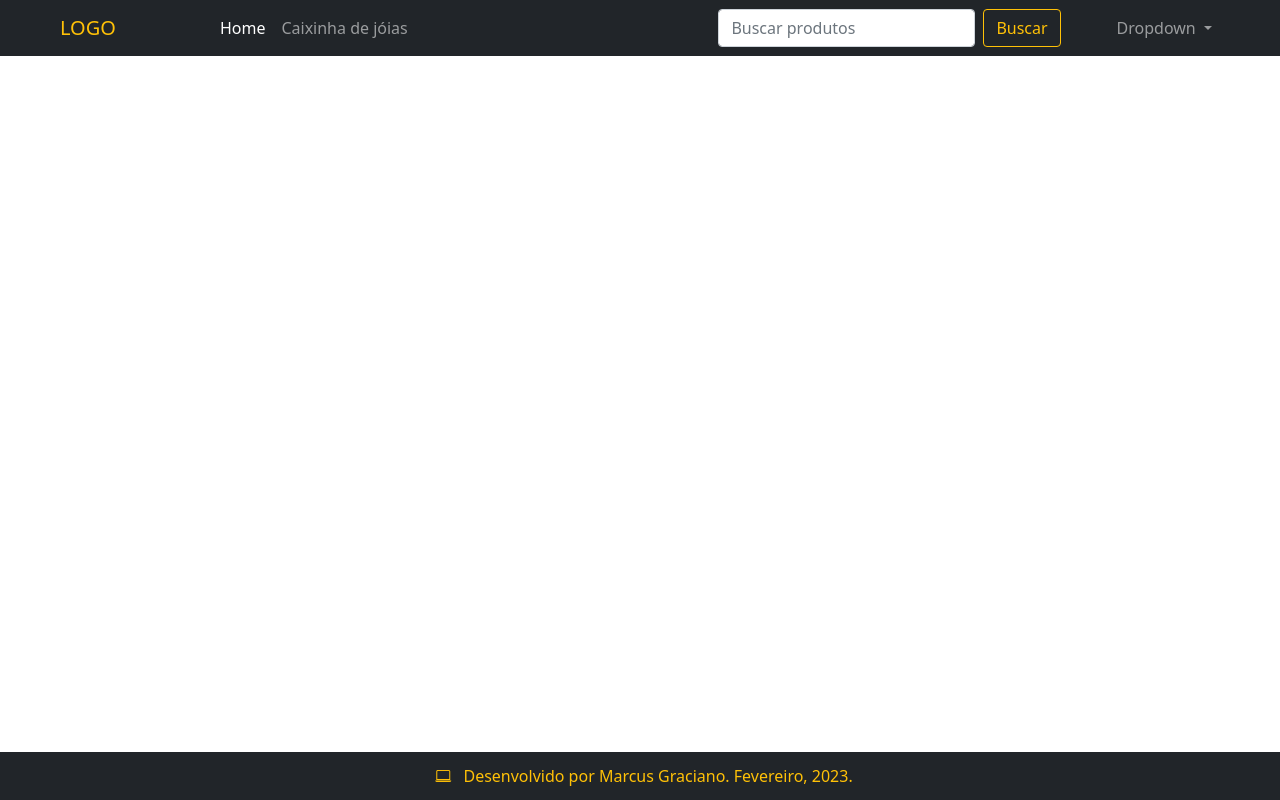
After one commit to mvgraciano/samplecommerce, a PHP site: template src/views/_template.php in a window 1280 px wide. The commit adds this page. Run offline with PHP 8.4, Linux system fonts and the light colour scheme; the template is opened without the code that fills it, so the values that code supplies are empty; some libraries are stand-ins or nearby versions.

Commit message:
Added template and home

```diff
--- a/index.php
+++ b/index.php
@@ -6,6 +6,3 @@ require_once __DIR__ . "/vendor/autoload.php";
 
 SimpleRouter::setDefaultNamespace('\Source\Controllers');
 SimpleRouter::start();
-
-var_dump((new JueriClient)->listProducts());
-exit;
--- a/src/core/Environment.php
+++ b/src/core/Environment.php
@@ -4,7 +4,7 @@ namespace Source\Core;
 
 final class Environment
 {
-    public static function load($dir)
+    public static function load(string $dir): bool
     {
         if (!file_exists($dir . '/.env'))
             return false;
--- /dev/null
+++ b/src/core/helpers.php
@@ -0,0 +1,5 @@
+<?php
+
+function to_money($number) {
+    return number_format($number, 2, ',', '.');
+}
--- a/src/models/JueriClient.php
+++ b/src/models/JueriClient.php
@@ -25,7 +25,7 @@ class JueriClient {
         ]);
     }
 
-    public function listProducts()
+    public function listProducts(): array|object
     {
         $response = $this->http->get(
             "{$this->apiUrlBase}/{$this->clientCode}/produto",
@@ -40,6 +40,6 @@ class JueriClient {
         );
 
         $data = json_decode($response->getBody());
-        return $data;
+        return $data->data;
     }
 }
--- /dev/null
+++ b/src/views/_template.php
@@ -0,0 +1,82 @@
+<!doctype html>
+<html lang="pt-br">
+
+<head>
+    <meta charset="utf-8">
+    <meta name="viewport" content="width=device-width, initial-scale=1">
+
+    <link href="https://cdn.jsdelivr.net/npm/bootstrap@5.0.2/dist/css/bootstrap.min.css" rel="stylesheet"
+        integrity="sha384-EVSTQN3/azprG1Anm3QDgpJLIm9Nao0Yz1ztcQTwFspd3yD65VohhpuuCOmLASjC" crossorigin="anonymous">
+    <link rel="stylesheet" href="https://cdn.jsdelivr.net/npm/bootstrap-icons@1.3.0/font/bootstrap-icons.css">
+
+    <title>Minha Loja</title>
+</head>
+
+<body>
+    <header>
+        <nav class="navbar navbar-expand-lg navbar-dark bg-dark">
+            <div class="container-fluid">
+                <a class="navbar-brand mx-5 text-warning" href="#">LOGO</a>
+                <button class="navbar-toggler" type="button" data-bs-toggle="collapse" data-bs-target="#navContent"
+                    aria-controls="navContent" aria-expanded="false" aria-label="Alterar navegação">
+                    <span class="navbar-toggler-icon"></span>
+                </button>
+                <div class="collapse navbar-collapse mx-5" id="navContent">
+                    <ul class="navbar-nav me-auto mb-2 mb-lg-0">
+                        <li class="nav-item">
+                            <a class="nav-link active" aria-current="page" href="#">Home</a>
+                        </li>
+                        <li class="nav-item">
+                            <a class="nav-link" href="#">Caixinha de jóias</a>
+                        </li>
+                    </ul>
+                    <form class="d-flex mx-5">
+                        <input class="form-control me-2" type="search" placeholder="Buscar produtos"
+                            aria-label="Buscar produtos">
+                        <button class="btn btn-outline-warning" type="submit">Buscar</button>
+                    </form>
+                    <ul class="navbar-nav mb-2 mb-lg-0">
+                        <li class="nav-item dropdown">
+                            <a class="nav-link dropdown-toggle" href="#" id="optionsMenu" role="button"
+                                data-bs-toggle="dropdown" aria-expanded="false">
+                                Dropdown
+                            </a>
+                            <ul class="dropdown-menu dropdown-menu-end" aria-labelledby="optionsMenu">
+                                <li><a class="dropdown-item" href="#">Minha caixinha</a></li>
+                                <li>
+                                    <hr class="dropdown-divider">
+                                </li>
+                                <li><a class="dropdown-item" href="#">Meus dados</a></li>
+                                <li><a class="dropdown-item" href="#">Sair</a></li>
+                            </ul>
+                        </li>
+                    </ul>
+                </div>
+            </div>
+        </nav>
+    </header>
+
+    <div class="container-fluid my-4">
+        <?= $this->section('content') ?>
+    </div>
+
+    <footer>
+        <nav class="navbar fixed-bottom navbar-dark bg-dark">
+            <div class="container-fluid d-flex justify-content-center align-items-stretch p-1">
+                <span class="text-warning" href="#">
+                    <i class="mx-2 bi bi-laptop"></i>
+                    Desenvolvido por Marcus Graciano. Fevereiro, 2023.
+                </span>
+            </div>
+        </nav>
+    </footer>
+
+    <script src="https://cdn.jsdelivr.net/npm/bootstrap@5.0.2/dist/js/bootstrap.bundle.min.js"
+        integrity="sha384-MrcW6ZMFYlzcLA8Nl+NtUVF0sA7MsXsP1UyJoMp4YLEuNSfAP+JcXn/tWtIaxVXM"
+        crossorigin="anonymous"></script>
+    <script src="https://cdnjs.cloudflare.com/ajax/libs/jquery/3.6.3/jquery.min.js"
+        integrity="sha512-STof4xm1wgkfm7heWqFJVn58Hm3EtS31XFaagaa8VMReCXAkQnJZ+jEy8PCC/iT18dFy95WcExNHFTqLyp72eQ=="
+        crossorigin="anonymous" referrerpolicy="no-referrer"></script>
+</body>
+
+</html>
```
Also changed, not shown: composer.json (+6 -2 lines), src/controllers/EcommerceController.php (added, +24 -0 lines), src/controllers/ErrorController.php (added, +18 -0 lines), src/core/View.php (added, +26 -0 lines), src/core/config.php (added, +7 -0 lines), src/routes/routes.php (+31 -4 lines), src/views/home.php (+36 -0 lines), src/views/assets/img/default-product.jpg (added), 1 other file.
